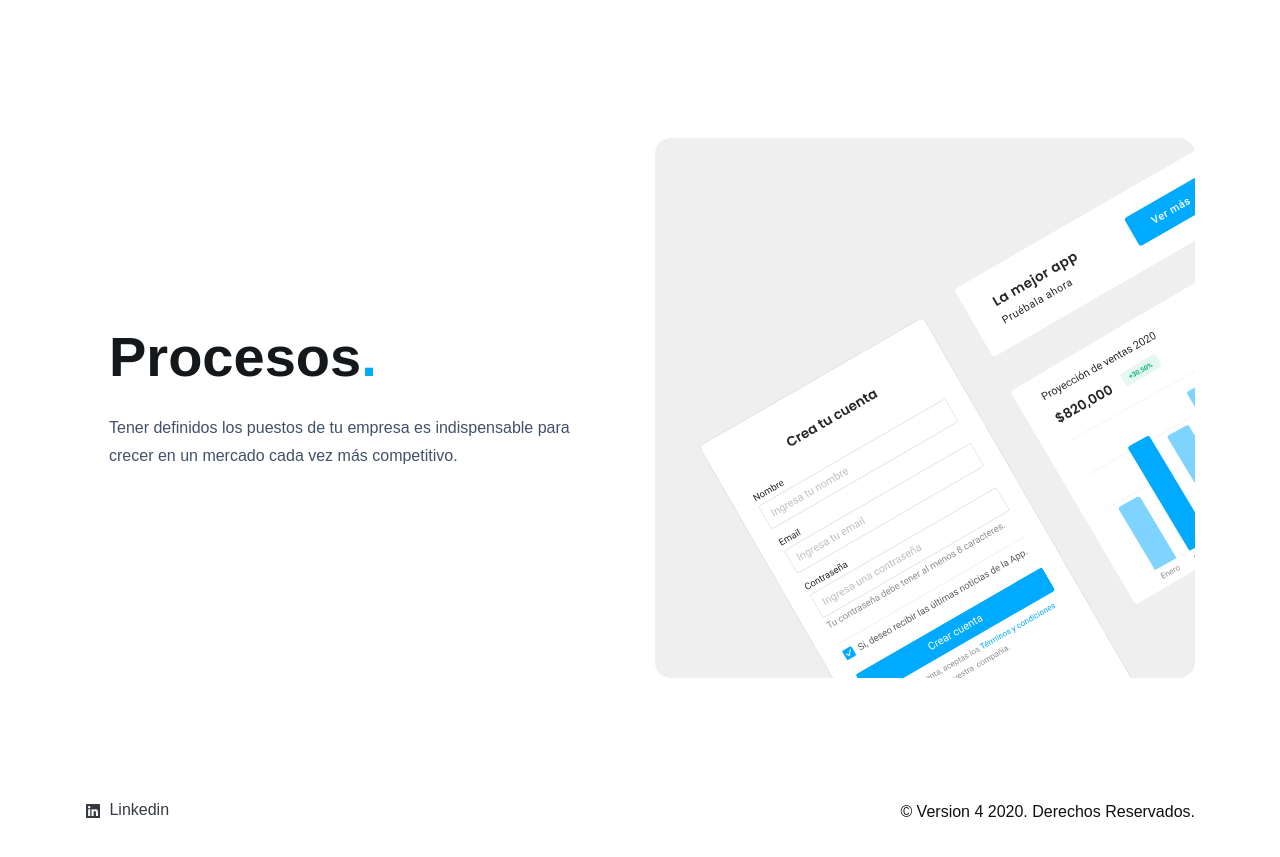
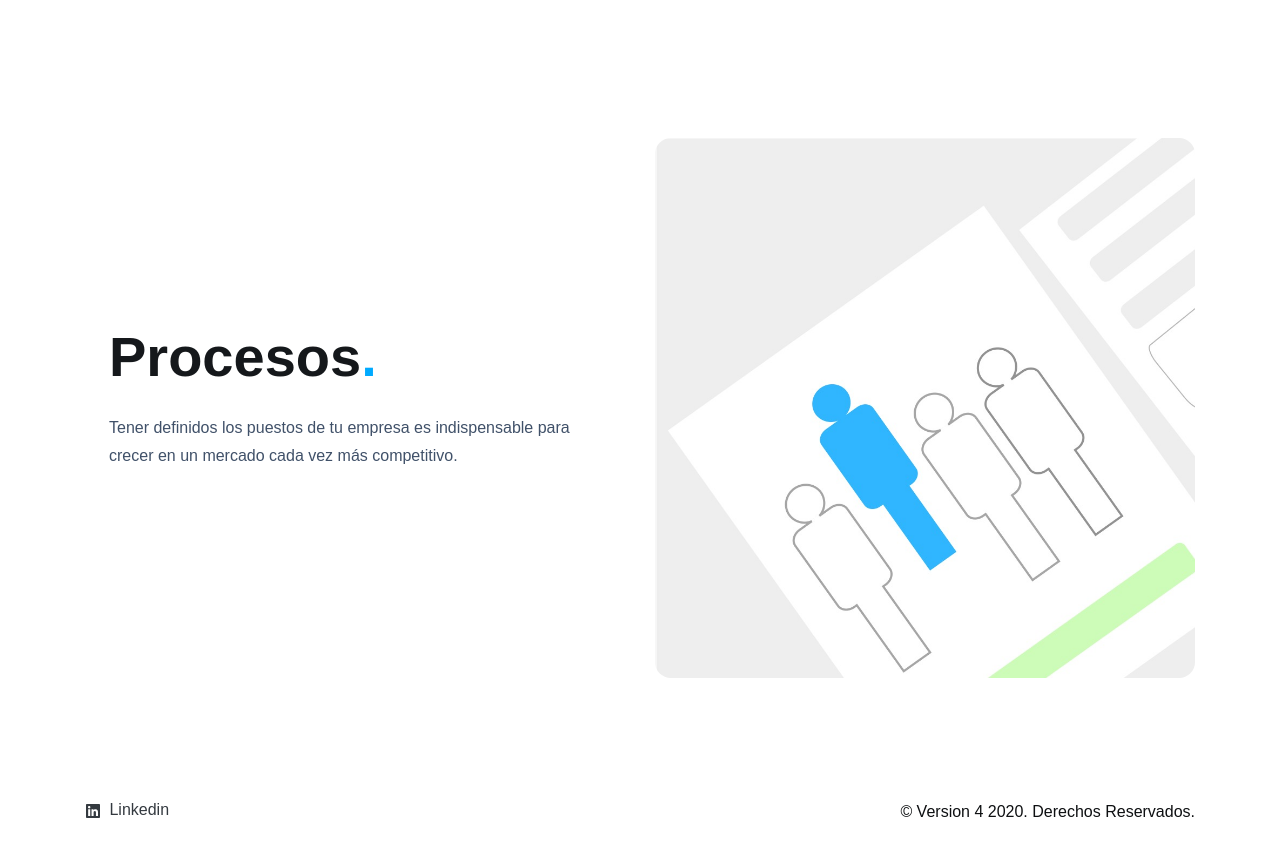
Before and after one commit to CristianPalaciosBeltran/version4-front, a React (Create React App) app: page / in a window 1280 px wide. Shown: the part 2980-3837 px from the top of the page. Built offline with nearby package versions, Linux system fonts and the light colour scheme; what webfontloader would draw is missing.

Commit message:
Se creo built

```diff
--- a/src/pages/landing/SoftwareAgency.js
+++ b/src/pages/landing/SoftwareAgency.js
@@ -86,7 +86,8 @@ function Landing() {
                         </div>
                     </Col>
                     <Col lg="6">
-                        <img src={WebApps} className="img-fluid rounded my-4" />
+                                              <ImgDescripciones className="img-fluid rounded my-4" />
+
                     </Col>
                 </Row>
             </Container>
```
Also changed, not shown: 9 other files (tests, documents, lock files or other folders).
